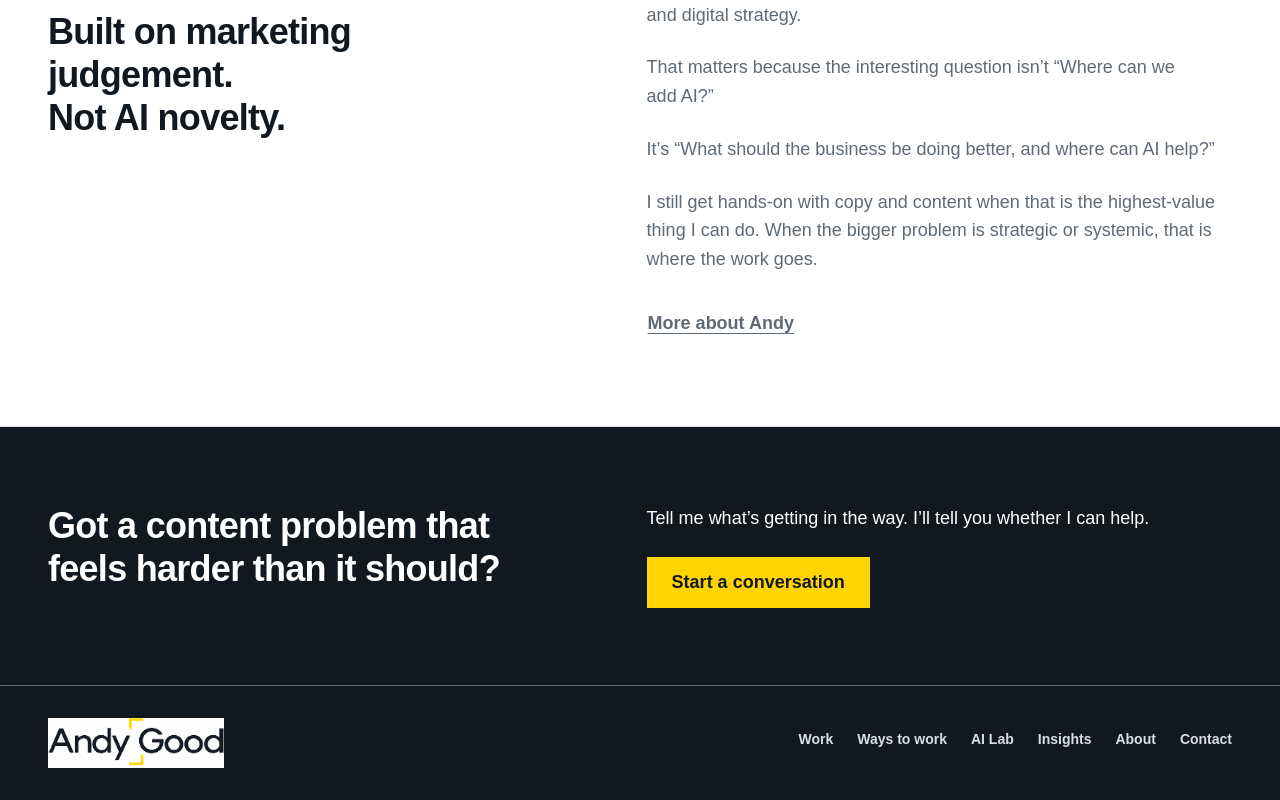
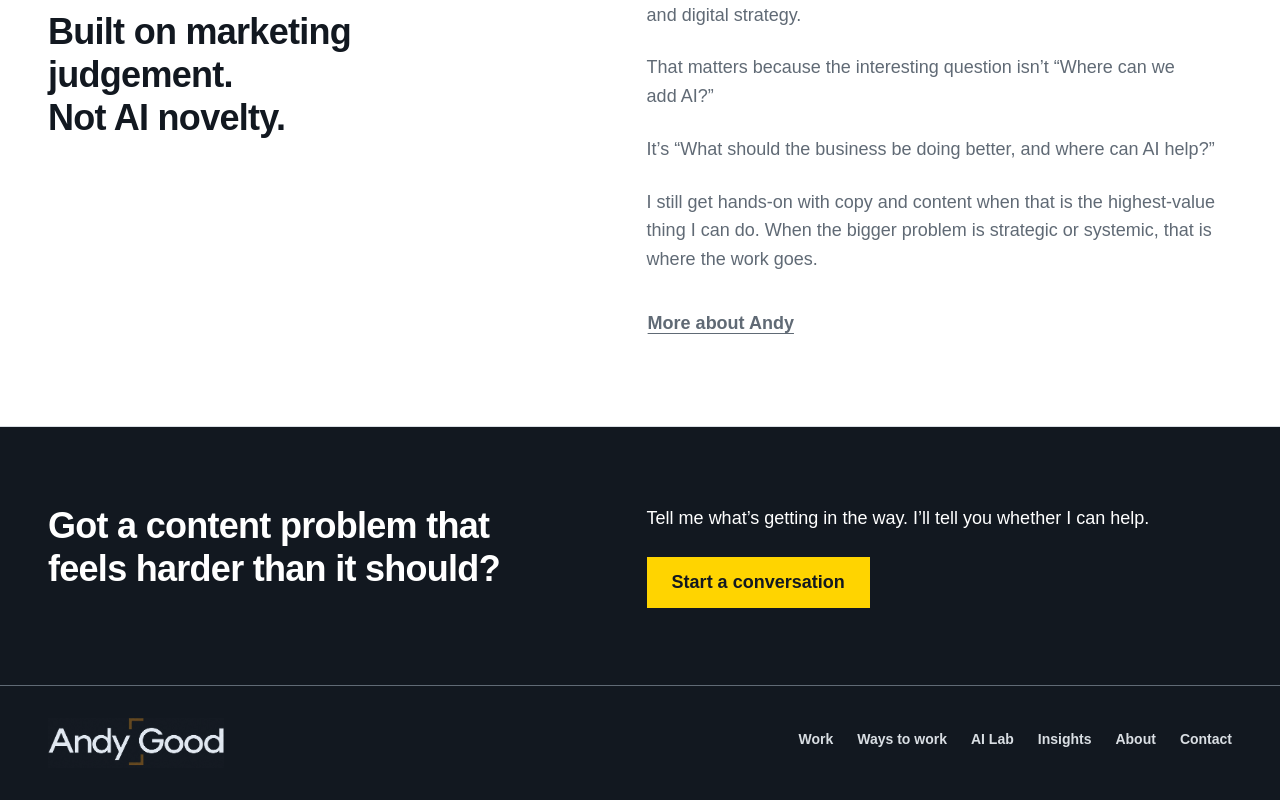
Before and after one commit to andeegee/andygood.me, a Next.js app: page / in a window 1280 px wide. Shown: the part 3265-4065 px from the top of the page. Built offline with nearby package versions, Linux system fonts and the light colour scheme; a web font is replaced by a local one.

Commit message:
Update home.module.css

```diff
--- a/src/app/home.module.css
+++ b/src/app/home.module.css
@@ -257,8 +257,9 @@
   outline-color: var(--white);
 }
 
-:global(main):has(.home) + :global(.site-footer) :global(.site-brand) {
-  background: var(--white);
+:global(main):has(.home) + :global(.site-footer) :global(.site-logo-image) {
+  filter: invert(1) hue-rotate(180deg);
+  mix-blend-mode: screen;
 }
 
 @media (max-width: 63.99rem) {
```
